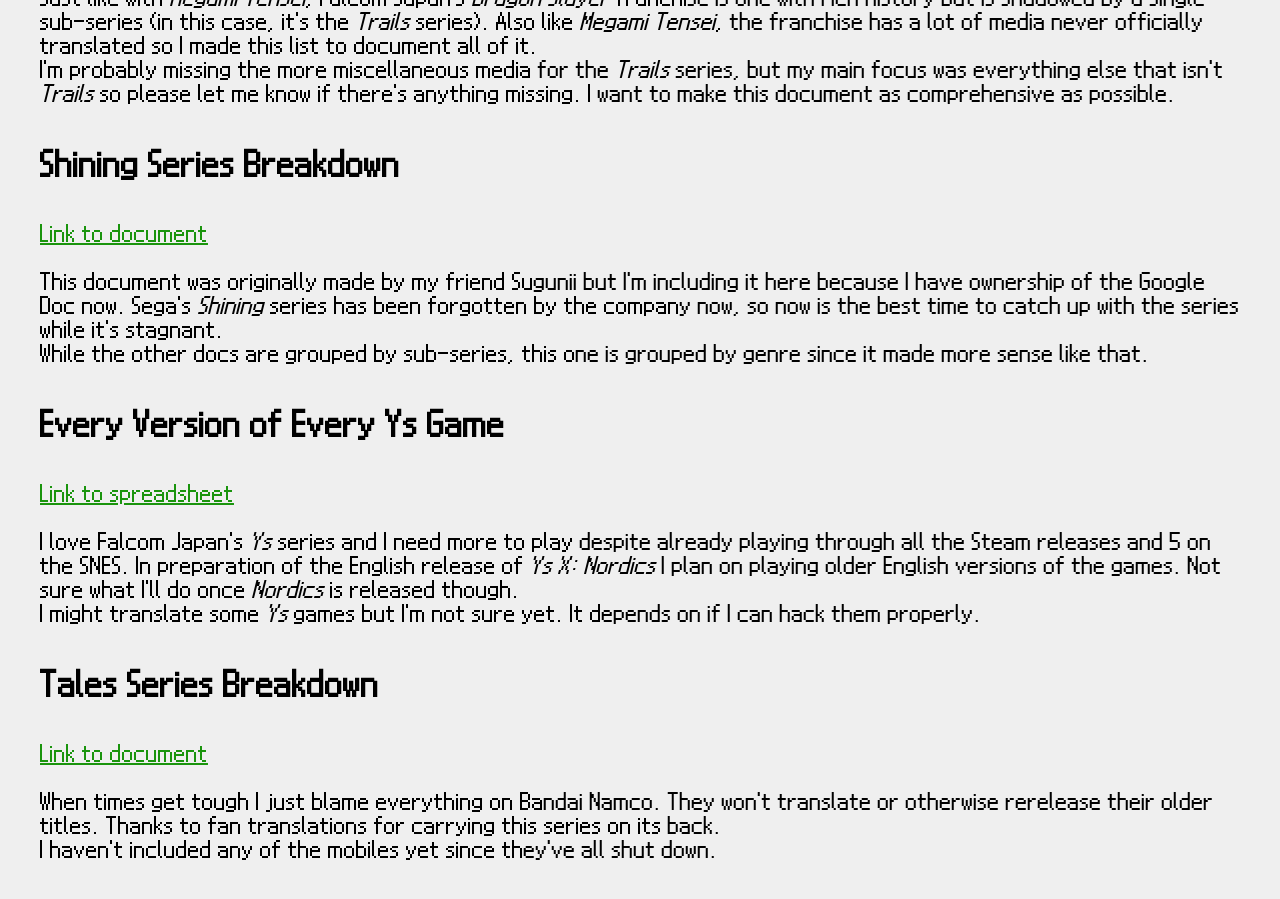
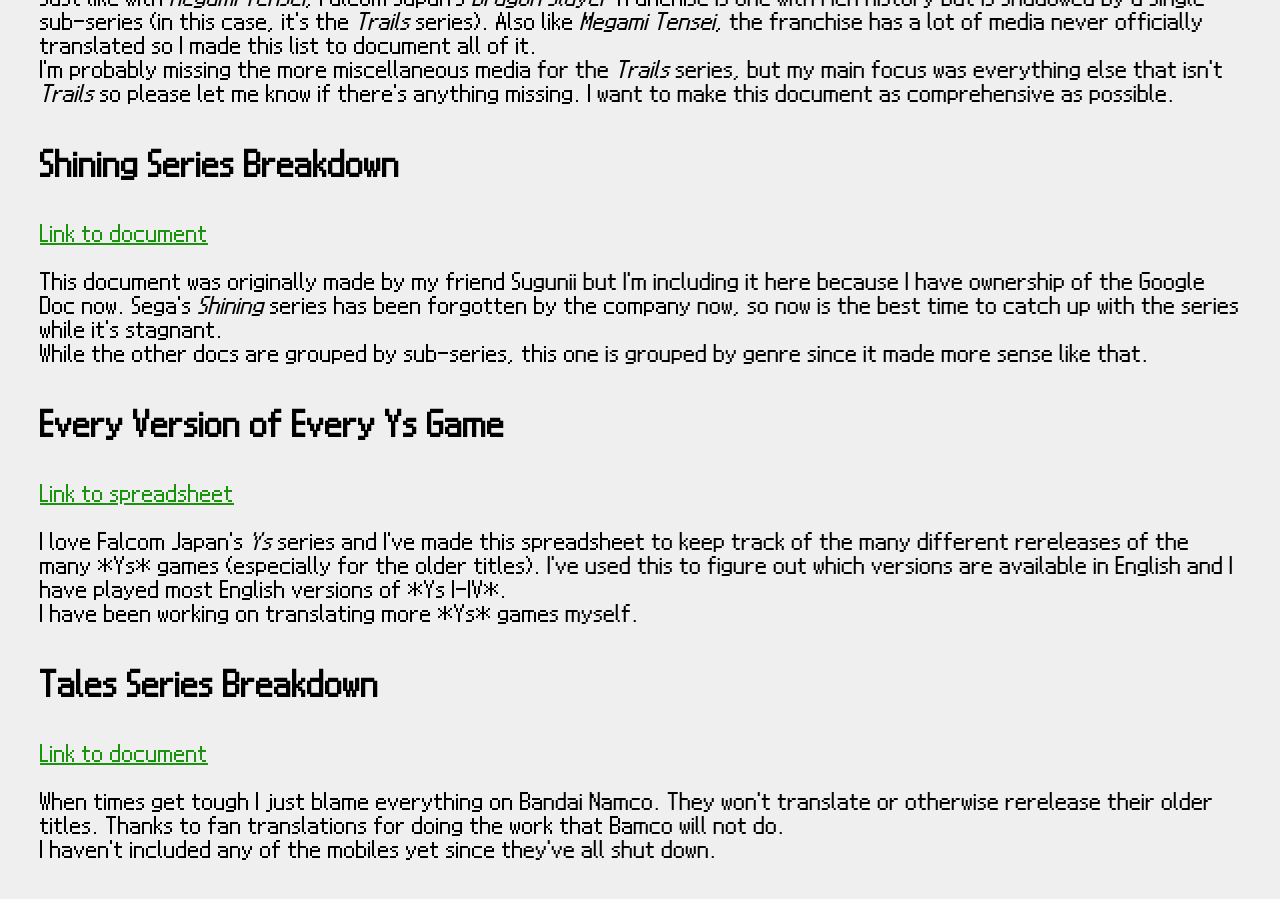
Before and after one commit to Kaisaan/kaisaan.github.io, a Jekyll site: the page built from pages/docs.html, in a window 1280 px wide and 900 px high, scrolled down 1156 px. Built offline with Jekyll 4.4.1, drawn with Linux system fonts in a browser that asks for light colours; some web fonts are replaced; some of the changed text lies outside the part shown.

Commit message:
Rewrite some docs' info

```diff
--- a/pages/docs.html
+++ b/pages/docs.html
@@ -39,13 +39,15 @@
 While the other docs are grouped by sub-series, this one is grouped by genre since it made more sense like that.</p>
 
 <h2>Every Version of Every Ys Game</h2>
+
 <p><a href="https://docs.google.com/spreadsheets/d/11KGjOHQbpPEKQRPy3Mo1k24gZHRoDzoseCWQIZ_NMMI/edit?usp=sharing" target="_blank">Link to spreadsheet</a><br>
 <br>
-I love Falcom Japan's <i>Ys</i> series and I need more to play despite already playing through all the Steam releases and 5 on the SNES. In preparation of the English release of <i>Ys X: Nordics</i> I plan on playing older English versions of the games. Not sure what I'll do once <i>Nordics</i> is released though.<br>
-I might translate some <i>Ys</i> games but I'm not sure yet. It depends on if I can hack them properly.</p>
+I love Falcom Japan's <i>Ys</i> series and I've made this spreadsheet to keep track of the many different rereleases of the many *Ys* games (especially for the older titles). I've used this to figure out which versions are available in English and I have played most English versions of *Ys I-IV*.<br>
+I have been working on translating more *Ys* games myself.</p>
 
 <h2>Tales Series Breakdown</h2>
+
 <p><a href="https://docs.google.com/document/d/1Gn442edBrYBQphlDNlhikjo09vXejloR3Quo4hsml7A/edit?usp=sharing" target="_blank">Link to document</a><br>
 <br>
-When times get tough I just blame everything on Bandai Namco. They won't translate or otherwise rerelease their older titles. Thanks to fan translations for carrying this series on its back.<br>
+When times get tough I just blame everything on Bandai Namco. They won't translate or otherwise rerelease their older titles. Thanks to fan translations for doing the work that Bamco will not do.<br>
 I haven't included any of the mobiles yet since they've all shut down.</p>
```
Also changed, not shown: other parts of pages/docs.html (+1 -1 lines).
